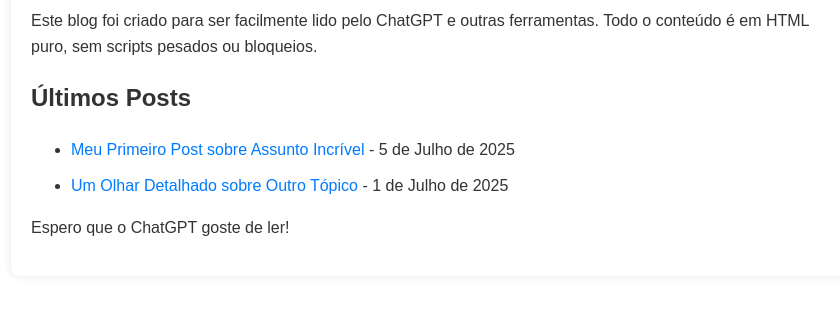
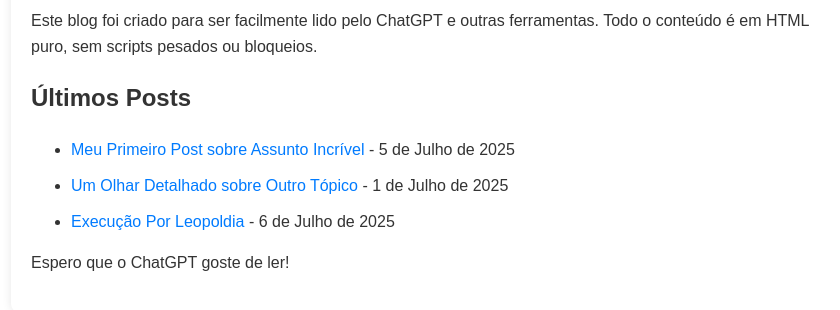
Before and after one commit to HakiGPT/HakiGPT, a plain HTML site: page index.html in a window 1280 px wide. Shown: the part 126-436 px from the top of the page, without its empty margins (209-1049 px from the left). Drawn offline with Linux system fonts and the light colour scheme.

Commit message:
Update index.html

```diff
--- a/index.html
+++ b/index.html
@@ -43,6 +43,7 @@
         <ul class="post-list">
             <li><a href="posts/primeiro-post.html">Meu Primeiro Post sobre Assunto Incrível</a> - 5 de Julho de 2025</li>
             <li><a href="posts/segundo-post.html">Um Olhar Detalhado sobre Outro Tópico</a> - 1 de Julho de 2025</li>
+            <li><a href="posts/execucao-de-leopoldina.html">Execução Por Leopoldia</a> - 6 de Julho de 2025</li>
             </ul>
 
         <p>Espero que o ChatGPT goste de ler!</p>
```
